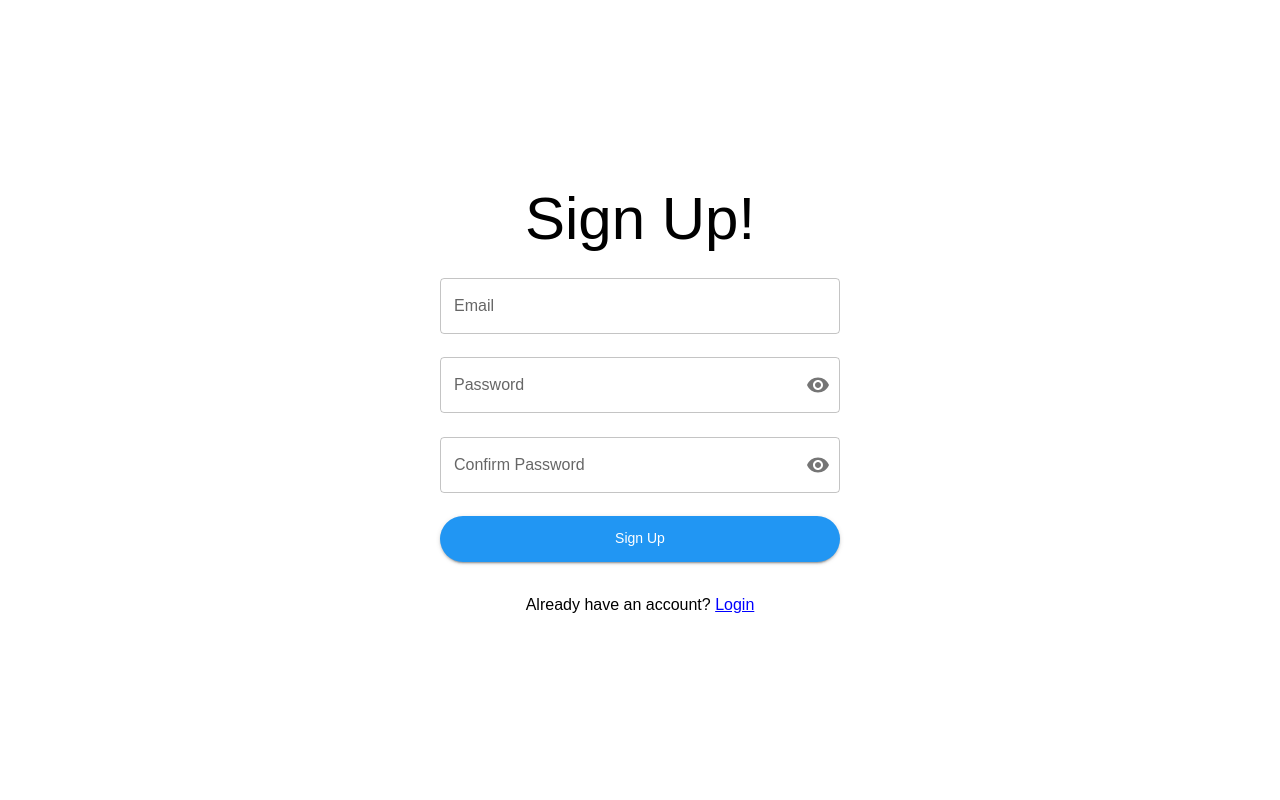
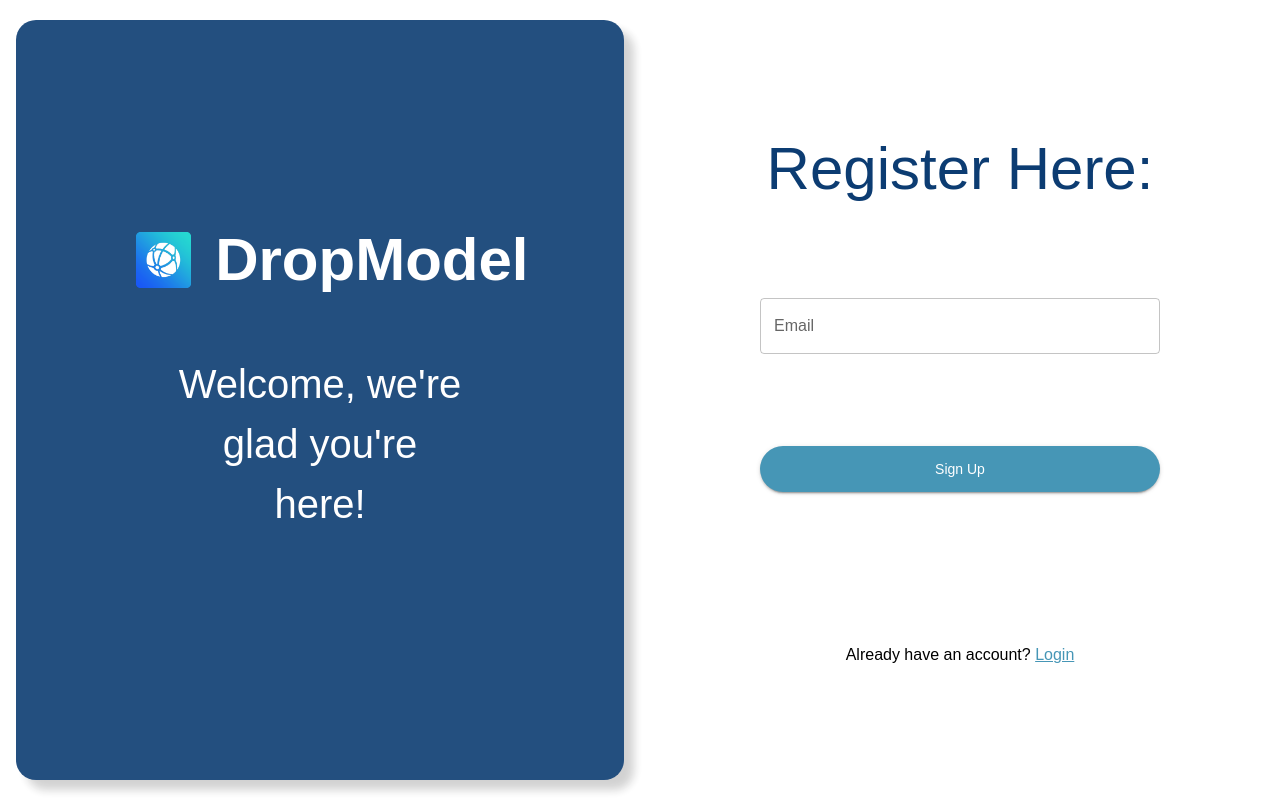
Before and after one commit to MoschellaV/HackTheNorth2023, a React (Create React App) app in the folder client/: page /signup in a window 1280 px wide. Built offline with nearby package versions, Linux system fonts and the light colour scheme.

Commit message:
basic login

```diff
--- a/client/src/components/SignUpPage/index.js
+++ b/client/src/components/SignUpPage/index.js
@@ -4,6 +4,8 @@ import { signUpUser } from "../../utils/SignUpUser";
 import { storeUserData } from "../../utils/StoreUserData";
 import { Box, Button, CircularProgress, IconButton, InputAdornment, TextField, Typography } from "@mui/material";
 import { useNavigate } from "react-router-dom";
+import "./signup.css";
+import logo from "../../DropModel-T.png";
 
 export default function SignUpPage() {
     let navigate = useNavigate();
@@ -26,146 +28,62 @@ export default function SignUpPage() {
     };
 
     const handleSubmit = async () => {
-        setErrorMessage("");
-        setLoading(true);
-        if (!formData.email || !formData.password || !formData.confirmPassword) {
-            setErrorMessage("Missing fields!");
-            setLoading(false);
-            return;
-        }
-        if (formData.confirmPassword !== formData.password) {
-            setErrorMessage("Passwords do not match!");
-            setLoading(false);
-            return;
-        }
-
-        const signUpResponse = await signUpUser(formData.email, formData.password);
-        if (signUpResponse.message === "success") {
-            const data = {
-                uid: signUpResponse.user.uid,
-                email: signUpResponse.user.email,
-                createdAt: signUpResponse.user.metadata.createdAt,
-            };
-
-            await storeUserData(data);
-
-            setFormData((prevFormData) => ({
-                ...prevFormData,
-                email: "",
-                password: "",
-                confirmPassword: "",
-            }));
-
-            // redirect here
-            return navigate("/train");
-        } else {
-            setErrorMessage(signUpResponse.message);
-        }
-
-        setLoading(false);
+        // ... (remaining code remains the same)
     };
 
     return (
-        <>
-            <Box
-                component="main"
-                sx={{ height: "100vh", display: "flex", alignItems: "center", justifyContent: "center" }}
-            >
-                <Box
-                    sx={{
-                        display: "flex",
-                        flexDirection: "column",
-                        alignItems: "center",
-                        height: "60vh",
-                        justifyContent: "space-evenly",
-                    }}
-                >
-                    <Typography component="h2" variant="h2" sx={{ textAlign: "center" }}>
-                        Sign Up!
+        <div className="signup-page">
+            <div className="blue-side">
+                <div className="blue-rectangle">
+                    <div className="content-active">
+                            <br />
+                            <div class = "logo-div"><a className = "logo"class="inline-flex items-center gap-x-6 text-6xl font-bold dark:text-white" href="#">
+                            <img class="w-22 h-auto" src={logo} alt="Logo"></img>
+                            DropModel
+                        </a></div>
+                        <p>
+                            Welcome, we're glad you're here!
+                        </p>
+                    </div>
+                </div>
+            </div>
+            <div className="white-side">
+                <div className="signup-form">
+                    <Typography component="h2" variant="h2" sx={{ textAlign: "center", color: "#0c3c72" }}>
+                        Register Here:
                     </Typography>
-
                     {/* TAKE IN EMAIL */}
                     <TextField
                         id="email"
                         label="Email"
                         variant="outlined"
-                        sx={{ width: 400 }}
+                        sx={{ width: 400, alignSelf: "center" }}
                         value={formData.email}
                         onChange={handleChange}
                     />
-
-                    {/* TAKE IN PASSWORD */}
-                    <TextField
-                        id="password"
-                        label="Password"
-                        type={showPassword ? "text" : "password"}
-                        variant="outlined"
-                        InputProps={{
-                            endAdornment: (
-                                <InputAdornment position="end">
-                                    <IconButton
-                                        aria-label="toggle password visibility"
-                                        onClick={() => setShowPassword(!showPassword)}
-                                        edge="end"
-                                    >
-                                        {showPassword ? <VisibilityOff /> : <Visibility />}
-                                    </IconButton>
-                                </InputAdornment>
-                            ),
-                        }}
-                        sx={{ width: 400 }}
-                        value={formData.password}
-                        onChange={handleChange}
-                    />
-
-                    {/* CONFIRM PASSWORD */}
-                    <TextField
-                        id="confirmPassword"
-                        label="Confirm Password"
-                        type={showConfirmPassword ? "text" : "password"}
-                        variant="outlined"
-                        InputProps={{
-                            endAdornment: (
-                                <InputAdornment position="end">
-                                    <IconButton
-                                        aria-label="toggle password visibility"
-                                        onClick={() => setShowConfirmPassword(!showConfirmPassword)}
-                                        edge="end"
-                                    >
-                                        {showConfirmPassword ? <VisibilityOff /> : <Visibility />}
-                                    </IconButton>
-                                </InputAdornment>
-                            ),
-                        }}
-                        sx={{ width: 400 }}
-                        value={formData.confirmPassword}
-                        onChange={handleChange}
-                    />
-
+                    {/* ... (other input fields) */}
                     {errorMessage && (
-                        <Typography variant="p" component="p" sx={{ color: "red", textAlign: "center" }}>
+                        <Typography variant="p" component="p" sx={{ color: "red", textAlign: "center", alignSelf: "center" }}>
                             {errorMessage}
                         </Typography>
                     )}
-
                     <Button
                         variant="contained"
-                        sx={{ width: 400, height: 46, textTransform: "none", borderRadius: 8 }}
+                        sx={{ width: 400, height: 46, textTransform: "none", borderRadius: 8 , alignSelf: "center", backgroundColor: "#4696b6"}}
                         onClick={handleSubmit}
                         disabled={loading}
                     >
                         Sign Up
-                        {loading && <CircularProgress size={15} sx={{ ml: 1, color: "#000", opacity: 0.5 }} />}
+                        {loading && <CircularProgress size={15} sx={{ ml: 1, color: "#4696b6", opacity: 0.25,alignSelf: "center" }} />}
                     </Button>
-
-                    <Typography variant="p" component="p" sx={{ mt: 1, textAlign: "center" }}>
+                    <Typography variant="p" component="p" sx={{ mt: 1, textAlign: "center" ,alignSelf: "center"}}>
                         Already have an account?{" "}
-                        <a href="/login" style={{ textDecoration: "underline", color: "blue" }}>
+                        <a href="/login" style={{ textDecoration: "underline", color: "#4696b6" ,alignSelf: "center"}}>
                             Login
                         </a>
                     </Typography>
-                </Box>
-            </Box>
-        </>
+                </div>
+            </div>
+        </div>
     );
 }
--- /dev/null
+++ b/client/src/components/SignUpPage/signup.css
@@ -0,0 +1,91 @@
+
+
+.signup-page {
+    display: flex;
+    height: 100vh;
+}
+
+.blue-side {
+    flex: 1;
+    background-color: rgb(255, 255, 255);
+    display: flex;
+    justify-content: center;
+    align-items: center;
+    position: relative;
+}
+
+.blue-rectangle {
+    background-color: #0c3c72;
+    width: 95%;
+    height: 95%;
+    border-radius: 20px;
+    opacity: 0.9;
+    box-shadow: 10px 10px 10px rgba(0, 0, 0, 0.2);
+}
+
+.logo-div{
+    align-self: center;
+}
+
+.content-active {
+    color:#fff;
+    font-size: 40px;
+    text-align: left; /* Left-align text within the content */
+    padding: 120px; /* Add padding to the content for spacing */
+    display: flex;
+    flex-grow:2;
+    flex-direction: column;
+    align-items: space-evenly;
+    max-width: 600px; /* Adjust the max-width as needed */
+    padding-top: 100px;
+}
+p{
+    padding-top:50px;
+    align-self:center;
+    width:80%;
+}
+.content-active h1{
+    font-size:80px;
+    font-weight: 600;
+  }
+
+ .content-active h1 span{
+    color:#4696b6;
+  }
+
+  /* .content-active p{
+    margin-bottom: 65px;
+  } */
+  .content-active {
+    text-align: center; /* Center text horizontally */
+    padding-top: 150px; /* Add padding for spacing */
+    display: flex;
+    flex-direction: column;
+    justify-content: center; /* Center content vertically */
+    align-items: center; /* Center content horizontally */
+    max-width: 100%; /* Use 100% width */
+}
+
+.white-side {
+    flex: 1;
+    display: flex;
+    flex-direction: column;
+    justify-content: center;
+    align-items: center;
+}
+
+.signup-form {
+    display:flex;
+    flex-direction:column;
+    justify-content: space-evenly;
+    width:90%;
+    height: 95%;
+    background-color: white;
+    padding: 20px;
+    border-radius: 8px;
+
+}
+
+typography, signup-form{
+    align-self: center;
+}
```
